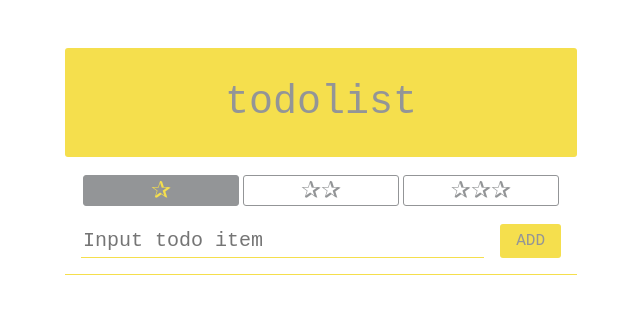
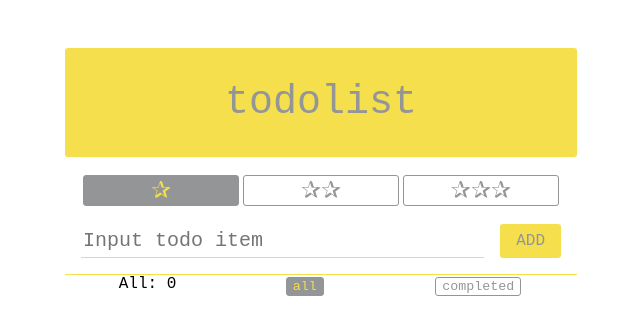
Before and after one commit to LeeJuhae/ToDoList, a React (Create React App) app: page / in a window 1280 px wide. Shown: the top 334 px of the page, without its empty margins (319-959 px from the left). Built offline with nearby package versions, Linux system fonts and the light colour scheme.

Commit message:
feat: save data at localstorage

```diff
--- a/src/App.js
+++ b/src/App.js
@@ -4,25 +4,47 @@ import Form from './components/Form';
 import TodoItemList from './components/TodoItemList';
 
 class App extends Component {
-  id = 0
+  id = 0;
 
-  state = {
+  constructor() {
+    super();
+    const w_todos = JSON.parse(localStorage.getItem('w_todos'));
+    this.state = {
       input: '',
       priority: 1,
       todos: [],
+      filtered: false,
+      checkedTodos: []
+    };
+    if (w_todos !== null) {
+      this.id = w_todos[w_todos.length - 1].id + 1;
+      this.state = { ...this.state, todos: w_todos };
+      // this.setState({ ...this.state, todos: w_todos }, () => {
+      //   console.log('end');
+      // });
     }
+  }
+  // componentDidMount() {
+  //   const w_todos = JSON.parse(localStorage.getItem('w_todos'));
+  //   if (w_todos !== null) {
+  //     this.setState({
+  //       ...this.state,
+  //       todos: w_todos
+  //     });
+  //   }
+  // }
 
-  handleChange = (e) => {
+  handleChange = e => {
     this.setState({
       input: e.target.value
     });
-  }
+  };
 
   handleCreate = () => {
     const { input, todos, priority } = this.state;
-    if (input !== '')
+    if (input !== '') {
+      this.setState(
         {
-      this.setState({
           input: '',
           todos: todos.concat({
             id: this.id++,
@@ -30,21 +52,26 @@ class App extends Component {
             checked: false,
             priority: priority
           })
-      });
+        },
+        () => {
+          localStorage.setItem('w_todos', JSON.stringify(this.state.todos));
         }
+      );
     }
+  };
 
-  handleKeyPress = (e) => {
+  handleKeyPress = e => {
     if (e.key === 'Enter') {
       this.handleCreate();
     }
-  }
+  };
 
-  handleToggle = (id) => {
+  handleToggle = id => {
     const { todos } = this.state;
     const idx = todos.findIndex(todo => todo.id === id);
     const selected = todos[idx];
-    this.setState({
+    this.setState(
+      {
         todos: [
           ...todos.slice(0, idx),
           {
@@ -53,29 +80,60 @@ class App extends Component {
           },
           ...todos.slice(idx + 1)
         ]
-    })
+      },
+      () => {
+        localStorage.setItem('w_todos', JSON.stringify(this.state.todos));
       }
+    );
+  };
 
-  handleRemove = (id) => {
+  handleRemove = id => {
     const { todos } = this.state;
-    this.setState({
+    this.setState(
+      {
         todos: todos.filter(todo => todo.id !== id)
-    })
+      },
+      () => {
+        localStorage.setItem('w_todos', JSON.stringify(this.state.todos));
       }
+    );
+  };
 
-  handleTagSelect = (id) => {
+  handleTagSelect = id => {
     this.setState({
       priority: id
     });
+  };
+
+  handleFilter = e => {
+    if (e.target.innerText === 'completed') {
+      this.setState({
+        ...this.state,
+        checkedTodos: this.state.todos.filter(todo => todo.checked === true),
+        filtered: true
+      });
+    } else {
+      this.setState({
+        filtered: false
+      });
     }
+  };
 
   render() {
     const { input, todos, priority } = this.state;
-    const { handleChange, handleCreate, handleKeyPress,
-      handleToggle, handleRemove, handleTagSelect } = this;
+    const {
+      handleChange,
+      handleCreate,
+      handleKeyPress,
+      handleToggle,
+      handleRemove,
+      handleTagSelect,
+      handleFilter
+    } = this;
     return (
       <>
-        <TodoListTemplate form={(
+        <TodoListTemplate
+          form={
             <Form
               value={input}
               priority={priority}
@@ -84,8 +142,25 @@ class App extends Component {
               onCreate={handleCreate}
               onKeyPress={handleKeyPress}
             />
-        )}>
-          <TodoItemList todos={todos} onToggle={handleToggle} onRemove={handleRemove}/>
+          }
+        >
+          <div className='tag-wrapper'>
+            <div>All: {todos.length}</div>
+            <button
+              className={`${this.state.filtered === false ? 'clicked' : ''}`}
+              onClick={handleFilter}
+            >
+              all
+            </button>
+            <button className={`${this.state.filtered ? 'clicked' : ''}`} onClick={handleFilter}>
+              completed
+            </button>
+          </div>
+          <TodoItemList
+            todos={this.state.filtered ? this.state.checkedTodos : todos}
+            onToggle={handleToggle}
+            onRemove={handleRemove}
+          />
         </TodoListTemplate>
       </>
     );
```
Lines whose indentation alone changed are shown as unchanged.
